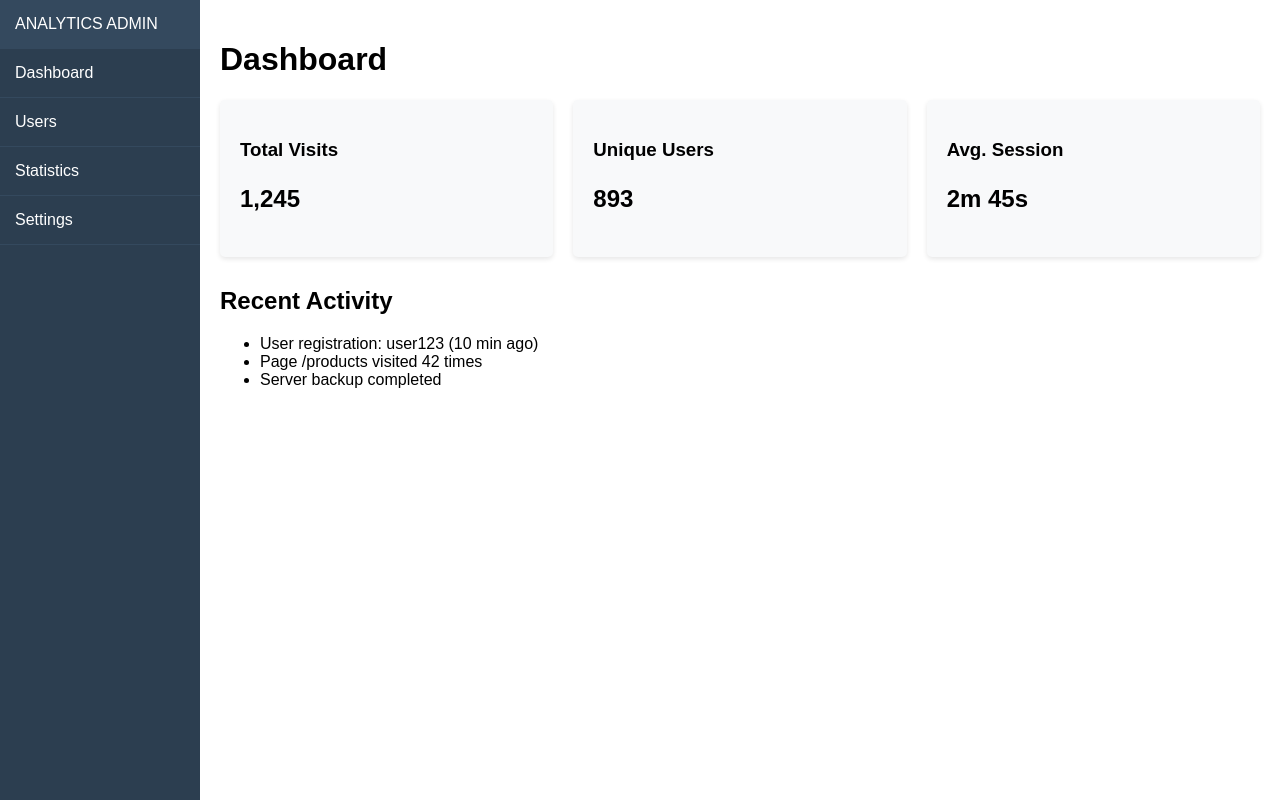
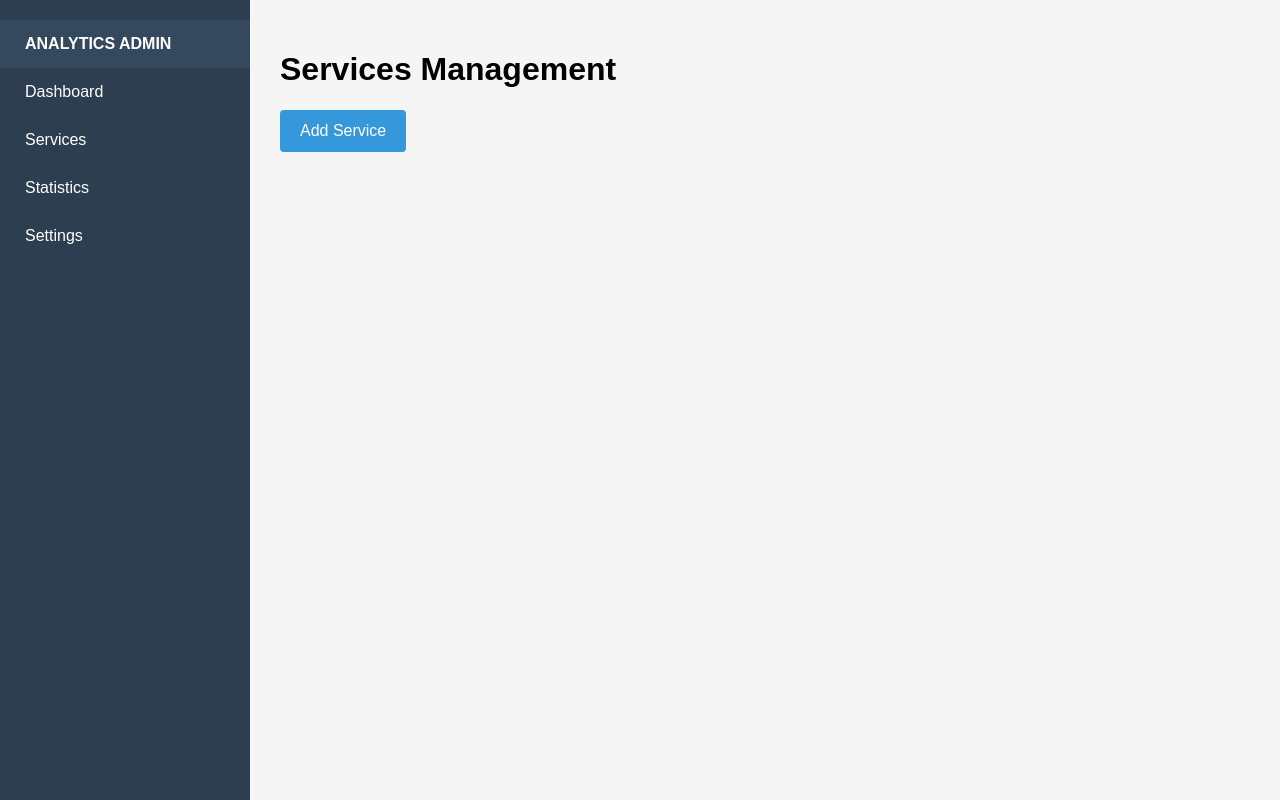
Before and after one commit to Terc1a/OptiLiens, a Flask app: template webpanel/templates/admin.html in a window 1280 px wide. Run offline with Flask 3, Linux system fonts and the light colour scheme; the template is opened without the code that fills it, so the values that code supplies are empty.

Commit message:
Исправил ошибку после рефакторинга запросов

```diff
--- a/config.yaml
+++ b/config.yaml
@@ -3,3 +3,4 @@ user: analytics
 password: Zksj-dhfsee87
 database: analytics
 charset: utf8mb4
+SECRET_KEY: D49H384ew4u3w98457ft
--- a/webpanel/app.py
+++ b/webpanel/app.py
@@ -3,13 +3,40 @@ from flask import Flask, render_template, request, json, redirect, url_for, json
 from flaskext.mysql import MySQL
 from mysql.connector import connect, Error
 import yaml
-
+from flask_login import LoginManager, UserMixin, login_user, login_required, logout_user, current_user
+from werkzeug.security import generate_password_hash, check_password_hash
+import os
 
 with open("../config.yaml", "r") as f:
     conf = yaml.safe_load(f)
 
+app = Flask(__name__)
+app.config['SECRET_KEY'] = conf['SECRET_KEY']
+app.config['UPLOAD_FOLDER'] = 'static/logos'
 
-app = Flask(__name__)
+os.makedirs(app.config['UPLOAD_FOLDER'], exist_ok=True)
+
+login_manager = LoginManager()
+login_manager.init_app(app)
+login_manager.login_view = 'login' # Redirect unauthenticated users to 'login' route
+
+class User(UserMixin):
+    def __init__(self, id, username, password):
+        self.id = id
+        self.username = username
+        self.password = password
+
+    def get_id(self):
+        return str(self.id)
+
+@login_manager.user_loader
+def load_user(user_id):
+    cnx = connect(user=conf['user'], password=conf['password'], host=conf['host_db'], database=conf['database'])
+    cursor = cnx.cursor(buffered=True)
+    select_user = f"""SELECT * FROM users WHERE user_id={user_id}"""
+    cursor.execute(select_user)
+    user_data = cursor.fetchall()
+    return User(user_data[0][0], user_data[0][1], user_data[0][1])
 
 
 @app.route("/")
@@ -56,21 +83,35 @@ def dash():
         return render_template('dash.html', rc=rc, uc=uc, ucounter=uc[:9], mc=mc, mcounter=mc[:9], test=test)
 
 @app.route('/api/signin',methods=['POST'])
-def signIn():
-    name = request.form['inputName']
-    password = request.form['inputPassword']
-    cnx = connect(user=conf['user'], password=conf['password'], host=conf['host_db'], database=conf['database'])
-    cursor = cnx.cursor(buffered=True)
-    check_user = f"""select * from users where user_name='{name}' and user_password='{password}'"""
-    cursor.execute(check_user)
+# def signIn():
+#     name = request.form['inputName']
+#     password = request.form['inputPassword']
+#     cnx = connect(user=conf['user'], password=conf['password'], host=conf['host_db'], database=conf['database'])
+#     cursor = cnx.cursor(buffered=True)
+#     check_user = f"""select * from users where user_name='{name}' and user_password='{password}'"""
+#     cursor.execute(check_user)
 
-    result = cursor.fetchall()
-    if result:
+#     result = cursor.fetchall()
+#     if result:
+#         return redirect(url_for('dash'))
+#     else:
+#         return json.dumps({'html':'<span>Username or Password is incorrect</span>'})
+#     cnx.close()
+def login():
+    if request.method == 'POST':
+        username = request.form['inputName']
+        password = request.form['inputPassword']
+        cnx = connect(user=conf['user'], password=conf['password'], host=conf['host_db'], database=conf['database'])
+        cursor = cnx.cursor(buffered=True)
+        select_user = f"""SELECT * FROM users WHERE user_name='{username}' and user_password='{password}'"""
+        cursor.execute(select_user)
+        user_data = cursor.fetchall()
+        user = User(user_data[0][0], user_data[0][1], user_data[0][1])
+        print(type(user))
+        login_user(user)
         return redirect(url_for('dash'))
-    else:
-        return json.dumps({'html':'<span>Username or Password is incorrect</span>'})
-    cnx.close()
 
+    return render_template('signin.html')
 
 @app.route('/content-to-refresh')
 def refresher():
@@ -90,9 +131,43 @@ def refresher():
 
 
 @app.route('/admin')
+@login_required
 def dashboard():
     return render_template('admin.html')
 
 
+@app.route('/admin/add_service', methods=['POST'])
+def add_service():
+    try:
+        # 1. Сохраняем логотип локально
+        logo_path = None
+        if 'logo' in request.files:
+            logo = request.files['logo']
+            if logo.filename != '':
+                ext = logo.filename.rsplit('.', 1)[1].lower()
+                filename = f"{uuid.uuid4()}.{ext}"
+                logo.save(os.path.join(app.config['UPLOAD_FOLDER'], filename))
+                logo_path = f"/static/logos/{filename}"
+
+        # 2. Отправляем данные в FastAPI-аналитику
+        api_url = "https://analytics.hikariplus.ru/register_service"
+        payload = {
+            "name": request.form['name'],
+            "domain": request.form['domain'],
+        }
+
+        # Добавьте авторизационный токен, если нужно
+        #headers = {'Authorization': 'Bearer your-secret-token'}
+        #api_response = requests.post(api_url, json=payload, headers=headers)
+        api_response = requests.post(api_url, json=payload)
+        if api_response.status_code != 200:
+            return jsonify({"error": "API error"}), 500
+
+        return jsonify({"status": "success"}), 200
+
+    except Exception as e:
+        return jsonify({"error": str(e)}), 500
+
+
 if __name__ == "__main__":
     app.run(debug=True, host='192.168.0.5', port='5000')
--- a/webpanel/templates/admin.html
+++ b/webpanel/templates/admin.html
@@ -3,50 +3,224 @@
 <head>
     <title>Analytics Admin</title>
     <style>
-        body { font-family: Arial, sans-serif; margin: 0; padding: 0; }
-        .sidebar { width: 200px; background: #2c3e50; height: 100vh; float: left; color: white; }
-        .content { margin-left: 200px; padding: 20px; }
-        .menu-item { padding: 15px; cursor: pointer; border-bottom: 1px solid #34495e; }
-        .menu-item:hover { background: #34495e; }
-        .stats-grid { display: grid; grid-template-columns: repeat(3, 1fr); gap: 20px; }
-        .stat-card { background: #f8f9fa; border-radius: 5px; padding: 20px; box-shadow: 0 2px 5px rgba(0,0,0,0.1); }
+        body {
+            font-family: Arial, sans-serif;
+            margin: 0;
+            padding: 0;
+            background-color: #f5f5f5;
+        }
+        .container {
+            display: flex;
+            min-height: 100vh;
+        }
+        .sidebar {
+            width: 250px;
+            background: #2c3e50;
+            color: white;
+            padding: 20px 0;
+        }
+        .content {
+            flex: 1;
+            padding: 30px;
+        }
+        .menu-item {
+            padding: 15px 25px;
+            cursor: pointer;
+            transition: background 0.3s;
+        }
+        .menu-item:hover {
+            background: #34495e;
+        }
+        .add-service-btn {
+            background: #3498db;
+            color: white;
+            border: none;
+            padding: 12px 20px;
+            border-radius: 4px;
+            cursor: pointer;
+            font-size: 16px;
+            margin-bottom: 30px;
+        }
+        .add-service-btn:hover {
+            background: #2980b9;
+        }
+
+        /* Модальное окно */
+        .modal {
+            display: none;
+            position: fixed;
+            top: 0;
+            left: 0;
+            width: 100%;
+            height: 100%;
+            background: rgba(0,0,0,0.5);
+            z-index: 1000;
+            justify-content: center;
+            align-items: center;
+        }
+        .modal-content {
+            background: white;
+            padding: 30px;
+            border-radius: 8px;
+            width: 500px;
+            max-width: 90%;
+            box-shadow: 0 4px 20px rgba(0,0,0,0.15);
+        }
+        .modal-title {
+            margin-top: 0;
+            color: #2c3e50;
+        }
+        .form-group {
+            margin-bottom: 20px;
+        }
+        .form-group label {
+            display: block;
+            margin-bottom: 8px;
+            font-weight: bold;
+            color: #34495e;
+        }
+        .form-group input,
+        .form-group textarea {
+            width: 100%;
+            padding: 10px;
+            border: 1px solid #ddd;
+            border-radius: 4px;
+            font-size: 16px;
+        }
+        .form-actions {
+            display: flex;
+            justify-content: flex-end;
+            gap: 10px;
+            margin-top: 20px;
+        }
+        .btn {
+            padding: 10px 20px;
+            border-radius: 4px;
+            cursor: pointer;
+            font-size: 16px;
+            border: none;
+        }
+        .btn-primary {
+            background: #3498db;
+            color: white;
+        }
+        .btn-primary:hover {
+            background: #2980b9;
+        }
+        .btn-secondary {
+            background: #95a5a6;
+            color: white;
+        }
+        .btn-secondary:hover {
+            background: #7f8c8d;
+        }
+        .logo-preview {
+            max-width: 100px;
+            max-height: 100px;
+            margin-top: 10px;
+            display: none;
+        }
     </style>
 </head>
 <body>
+    <div class="container">
         <div class="sidebar">
-        <div class="menu-item" style="background: #34495e;">ANALYTICS ADMIN</div>
+            <div class="menu-item" style="background: #34495e; font-weight: bold;">ANALYTICS ADMIN</div>
             <div class="menu-item">Dashboard</div>
-        <div class="menu-item">Users</div>
+            <div class="menu-item">Services</div>
             <div class="menu-item">Statistics</div>
             <div class="menu-item">Settings</div>
         </div>
 
         <div class="content">
-        <h1>Dashboard</h1>
+            <h1>Services Management</h1>
+            <button class="add-service-btn" id="addServiceBtn">Add Service</button>
 
-        <div class="stats-grid">
-            <div class="stat-card">
-                <h3>Total Visits</h3>
-                <p style="font-size: 24px; font-weight: bold;">1,245</p>
+            <!-- Здесь будет список существующих сервисов -->
+            <div id="servicesList">
+                <!-- Динамически будет заполняться через JS -->
             </div>
-            <div class="stat-card">
-                <h3>Unique Users</h3>
-                <p style="font-size: 24px; font-weight: bold;">893</p>
-            </div>
-            <div class="stat-card">
-                <h3>Avg. Session</h3>
-                <p style="font-size: 24px; font-weight: bold;">2m 45s</p>
         </div>
     </div>
 
-        <div style="margin-top: 30px;">
-            <h2>Recent Activity</h2>
-            <ul>
-                <li>User registration: user123 (10 min ago)</li>
-                <li>Page /products visited 42 times</li>
-                <li>Server backup completed</li>
-            </ul>
+    <!-- Модальное окно добавления сервиса -->
+    <div class="modal" id="addServiceModal">
+        <div class="modal-content">
+            <h2 class="modal-title">Add New Service</h2>
+            <form id="serviceForm">
+                <div class="form-group">
+                    <label for="serviceName">Service Name</label>
+                    <input type="text" id="serviceName" name="serviceName" required>
+                </div>
+
+                <div class="form-group">
+                    <label for="serviceDomain">Domain</label>
+                    <input type="text" id="serviceDomain" name="serviceDomain" placeholder="example.com" required>
+                </div>
+
+                <div class="form-group">
+                    <label for="serviceLogo">Logo</label>
+                    <input type="file" id="serviceLogo" name="serviceLogo" accept="image/*">
+                    <img id="logoPreview" class="logo-preview" alt="Logo preview">
+                </div>
+
+                <div class="form-actions">
+                    <button type="button" class="btn btn-secondary" id="cancelBtn">Cancel</button>
+                    <button type="submit" class="btn btn-primary">Save</button>
+                </div>
+            </form>
         </div>
     </div>
+
+<script>
+    document.getElementById('addServiceBtn').addEventListener('click', () => {
+        document.getElementById('addServiceModal').style.display = 'flex';
+    });
+
+    document.getElementById('cancelBtn').addEventListener('click', () => {
+        document.getElementById('addServiceModal').style.display = 'none';
+    });
+
+    // Превью логотипа
+    document.getElementById('serviceLogo').addEventListener('change', function(e) {
+        const file = e.target.files[0];
+        if (file) {
+            const reader = new FileReader();
+            reader.onload = function(event) {
+                document.getElementById('logoPreview').src = event.target.result;
+                document.getElementById('logoPreview').style.display = 'block';
+            };
+            reader.readAsDataURL(file);
+        }
+    });
+
+    // Отправка формы
+    document.getElementById('serviceForm').addEventListener('submit', async function(e) {
+        e.preventDefault();
+
+        const formData = new FormData();
+        formData.append('name', document.getElementById('serviceName').value);
+        formData.append('domain', document.getElementById('serviceDomain').value);
+        formData.append('logo', document.getElementById('serviceLogo').files[0]);
+
+        try {
+            // 1. Отправляем в Flask-дашборд (он уже обработает лого и перешлёт в API)
+            const response = await fetch('/admin/add_service', {
+                method: 'POST',
+                body: formData
+            });
+
+            if (response.ok) {
+                alert('Сервис успешно добавлен!');
+                window.location.reload();
+            } else {
+                alert('Ошибка: ' + (await response.text()));
+            }
+        } catch (error) {
+            console.error('Error:', error);
+            alert('Ошибка соединения');
+        }
+    });
+</script>
 </body>
 </html>
```
Also changed, not shown: main2.py (+4 -5 lines), src/dbase.py (renamed from src/database.py, +7 -0 lines), src/routes.py (+42 -8 lines). Lines whose indentation alone changed are shown as unchanged.
